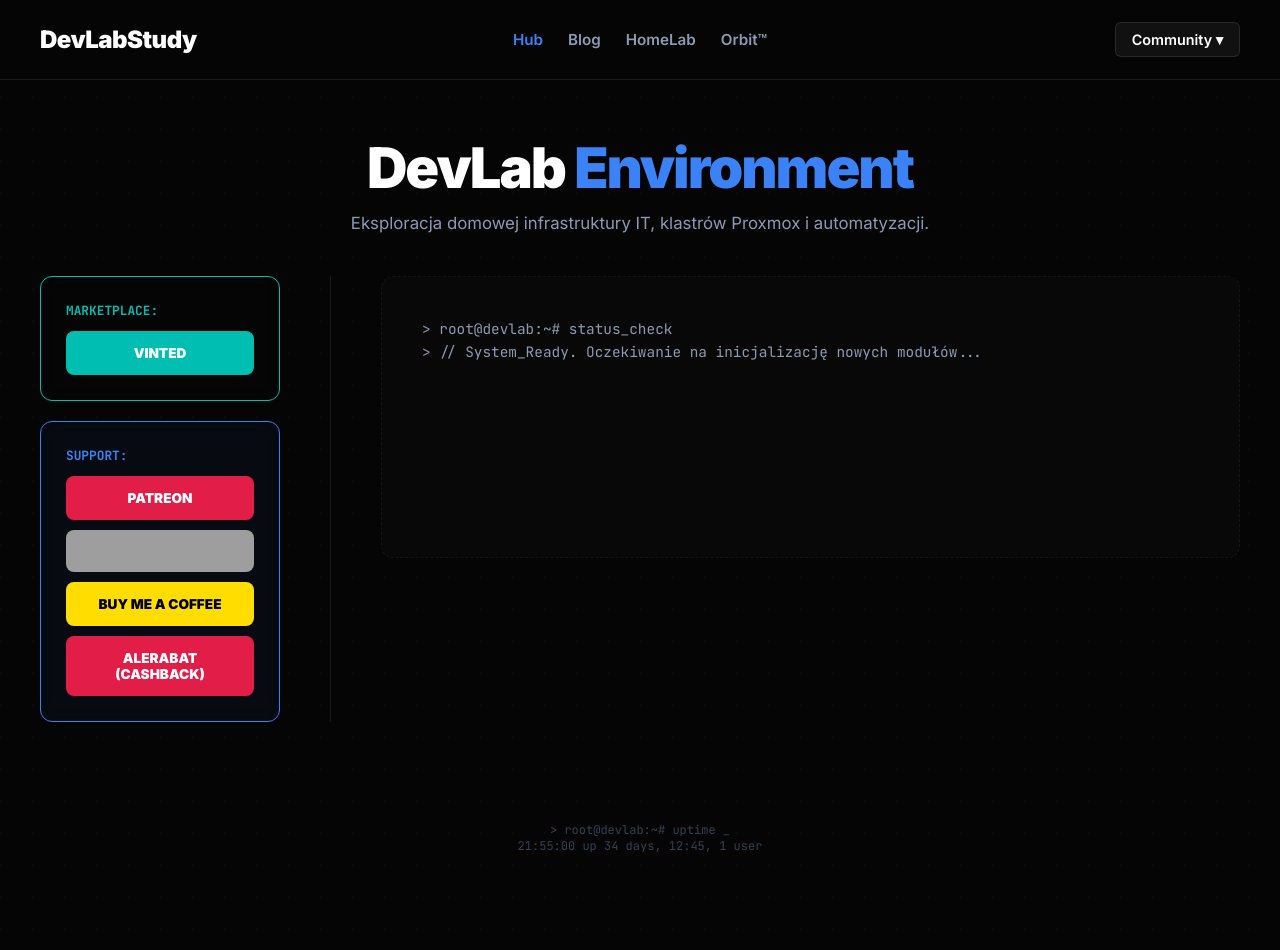
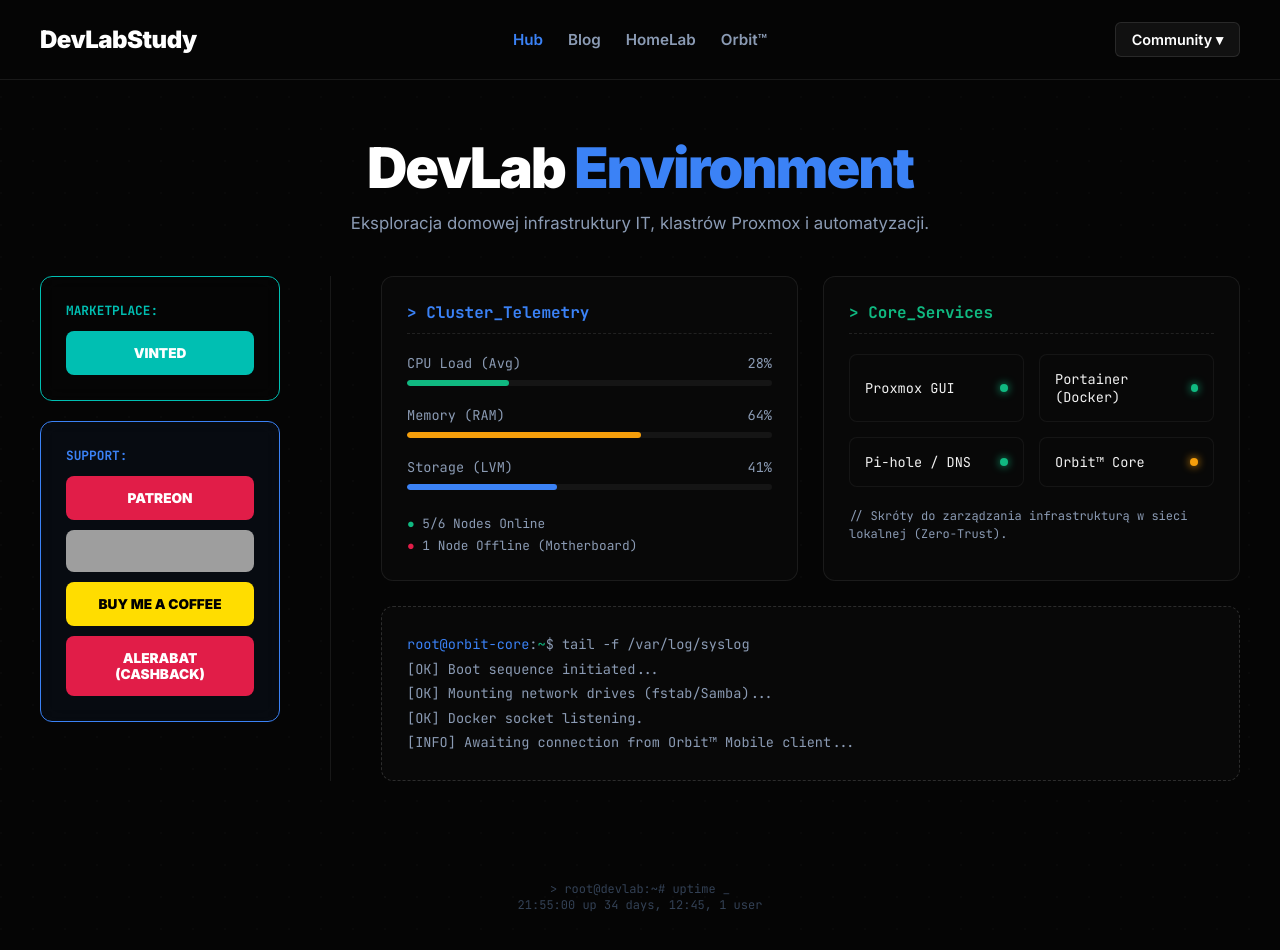
Before and after one commit to TobiMessi/TobiMessi.github.io, a Jekyll site: the page built from index.html, in a window 1280 px wide and 953 px high. Shown: the top 950 px of the window. Built offline with Jekyll 4.4.1, drawn with Linux system fonts in a browser that asks for light colours; grey boxes are pictures that could not be loaded.

Commit message:
Update index.html

```diff
--- a/index.html
+++ b/index.html
@@ -2,9 +2,107 @@
 layout: default
 title: Hub
 ---
-<div class="card" style="border-style: dashed; border-color: rgba(255,255,255,0.05); text-align: left; padding: 40px; min-height: 200px;">
-    <p style="color: var(--text-muted); font-family: 'JetBrains Mono', monospace; font-size: 0.9rem; margin: 0; line-height: 1.6;">
-        > root@devlab:~# status_check <br>
-        > // System_Ready. Oczekiwanie na inicjalizację nowych modułów...
-    </p>
+<style>
+    .hub-grid { display: grid; grid-template-columns: 1fr 1fr; gap: 25px; }
+
+    /* Paski postępu */
+    .status-bar-bg { background: rgba(255,255,255,0.05); height: 6px; border-radius: 4px; margin-top: 8px; overflow: hidden; }
+    .status-bar-fill { height: 100%; border-radius: 4px; }
+
+    /* Siatka przycisków usług */
+    .service-grid { display: grid; grid-template-columns: 1fr 1fr; gap: 15px; }
+    .service-btn {
+        background: rgba(10,10,10,0.5);
+        border: 1px solid rgba(255,255,255,0.05);
+        padding: 15px;
+        border-radius: 8px;
+        text-decoration: none;
+        color: var(--text-main);
+        font-family: 'JetBrains Mono', monospace;
+        font-size: 0.85rem;
+        transition: 0.3s;
+        display: flex;
+        align-items: center;
+        justify-content: space-between;
+    }
+    .service-btn:hover {
+        border-color: #10b981;
+        transform: translateY(-3px);
+        background: rgba(16, 185, 129, 0.05);
+        box-shadow: 0 5px 15px rgba(16, 185, 129, 0.1);
+    }
+
+    /* Świecące diody statusu */
+    .service-status { width: 8px; height: 8px; border-radius: 50%; background: #10b981; box-shadow: 0 0 8px #10b981; }
+
+    /* Migający kursor w terminalu */
+    @keyframes blink { 0%, 100% { opacity: 1; } 50% { opacity: 0; } }
+    .cursor-blink { animation: blink 1s step-end infinite; color: #10b981; font-weight: bold; }
+
+    @media (max-width: 768px) {
+        .hub-grid { grid-template-columns: 1fr; }
+        .service-grid { grid-template-columns: 1fr; }
+    }
+</style>
+
+<div class="hub-grid">
+    <div class="card">
+        <h3 style="color: var(--accent-blue); font-family: 'JetBrains Mono', monospace; font-size: 1rem; margin: 0 0 20px 0; border-bottom: 1px dashed rgba(255,255,255,0.1); padding-bottom: 10px;">> Cluster_Telemetry</h3>
+
+        <div style="margin-bottom: 20px;">
+            <div style="display: flex; justify-content: space-between; font-size: 0.85rem; font-family: 'JetBrains Mono', monospace; color: var(--text-muted);"><span>CPU Load (Avg)</span><span>28%</span></div>
+            <div class="status-bar-bg"><div class="status-bar-fill" style="width: 28%; background: #10b981;"></div></div>
+        </div>
+
+        <div style="margin-bottom: 20px;">
+            <div style="display: flex; justify-content: space-between; font-size: 0.85rem; font-family: 'JetBrains Mono', monospace; color: var(--text-muted);"><span>Memory (RAM)</span><span>64%</span></div>
+            <div class="status-bar-bg"><div class="status-bar-fill" style="width: 64%; background: #f59e0b;"></div></div>
+        </div>
+
+        <div style="margin-bottom: 20px;">
+            <div style="display: flex; justify-content: space-between; font-size: 0.85rem; font-family: 'JetBrains Mono', monospace; color: var(--text-muted);"><span>Storage (LVM)</span><span>41%</span></div>
+            <div class="status-bar-bg"><div class="status-bar-fill" style="width: 41%; background: var(--accent-blue);"></div></div>
+        </div>
+
+        <div style="margin-top: 25px; font-family: 'JetBrains Mono', monospace; font-size: 0.8rem; color: var(--text-muted);">
+            <span style="color: #10b981;">●</span> 5/6 Nodes Online <br>
+            <span style="color: #e11d48; margin-top: 5px; display: inline-block;">●</span> 1 Node Offline (Motherboard)
+        </div>
+    </div>
+
+    <div class="card">
+        <h3 style="color: #10b981; font-family: 'JetBrains Mono', monospace; font-size: 1rem; margin: 0 0 20px 0; border-bottom: 1px dashed rgba(255,255,255,0.1); padding-bottom: 10px;">> Core_Services</h3>
+
+        <div class="service-grid">
+            <a href="https://twoje-ip-proxmox:8006" target="_blank" class="service-btn">
+                <span>Proxmox GUI</span>
+                <div class="service-status"></div>
+            </a>
+            <a href="#" target="_blank" class="service-btn">
+                <span>Portainer (Docker)</span>
+                <div class="service-status"></div>
+            </a>
+            <a href="#" target="_blank" class="service-btn">
+                <span>Pi-hole / DNS</span>
+                <div class="service-status"></div>
+            </a>
+            <a href="#" target="_blank" class="service-btn">
+                <span>Orbit™ Core</span>
+                <div class="service-status" style="background: #f59e0b; box-shadow: 0 0 8px #f59e0b;"></div>
+            </a>
+        </div>
+        <p style="font-family: 'JetBrains Mono', monospace; font-size: 0.75rem; color: var(--text-muted); margin-top: 20px; line-height: 1.5;">
+            // Skróty do zarządzania infrastrukturą w sieci lokalnej (Zero-Trust).
+        </p>
+    </div>
+
+    <div class="card" style="grid-column: 1 / -1; border-style: dashed; border-color: rgba(255,255,255,0.15);">
+        <div style="font-family: 'JetBrains Mono', monospace; font-size: 0.85rem; color: var(--text-muted); line-height: 1.8;">
+            <span style="color: var(--accent-blue);">root@orbit-core</span>:<span style="color: #10b981;">~</span>$ tail -f /var/log/syslog<br>
+            [OK] Boot sequence initiated...<br>
+            [OK] Mounting network drives (fstab/Samba)...<br>
+            [OK] Docker socket listening.<br>
+            [INFO] Awaiting connection from Orbit™ Mobile client...<span class="cursor-blink">_</span>
+        </div>
+    </div>
 </div>
```
